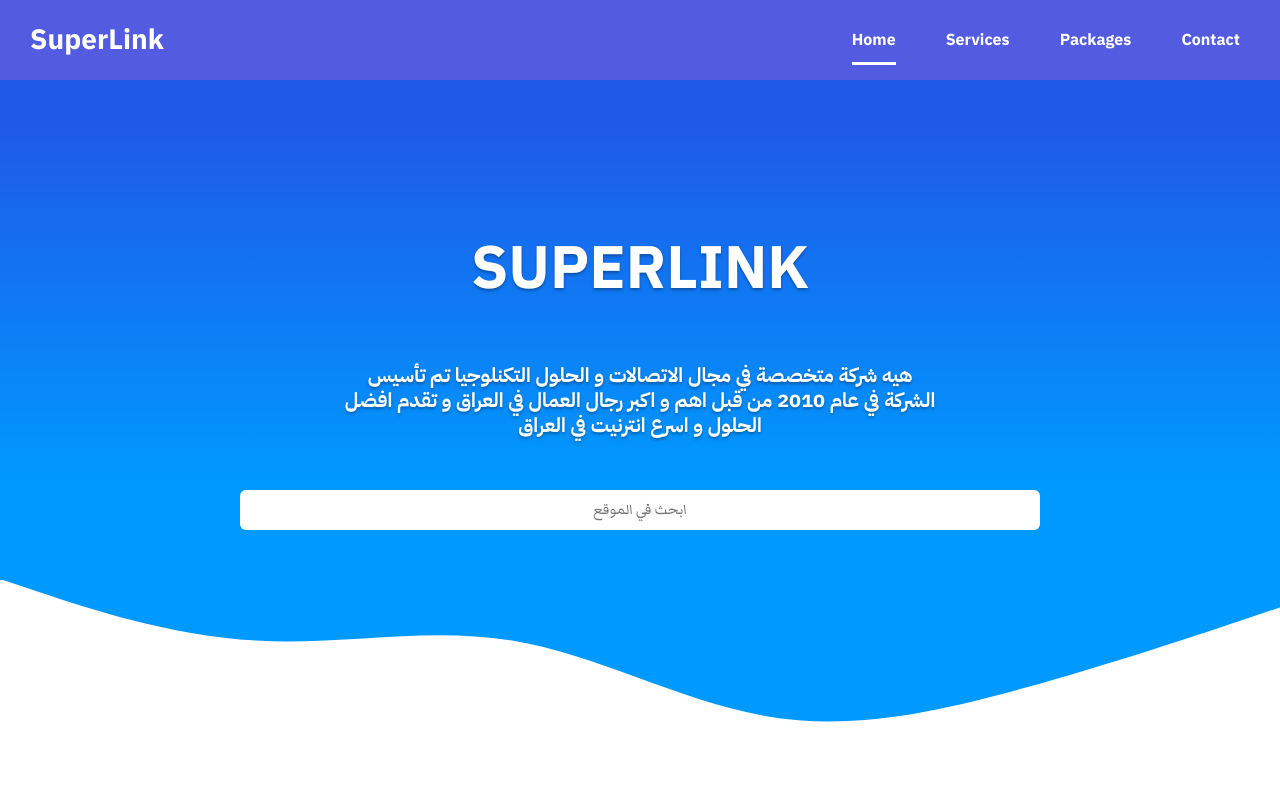
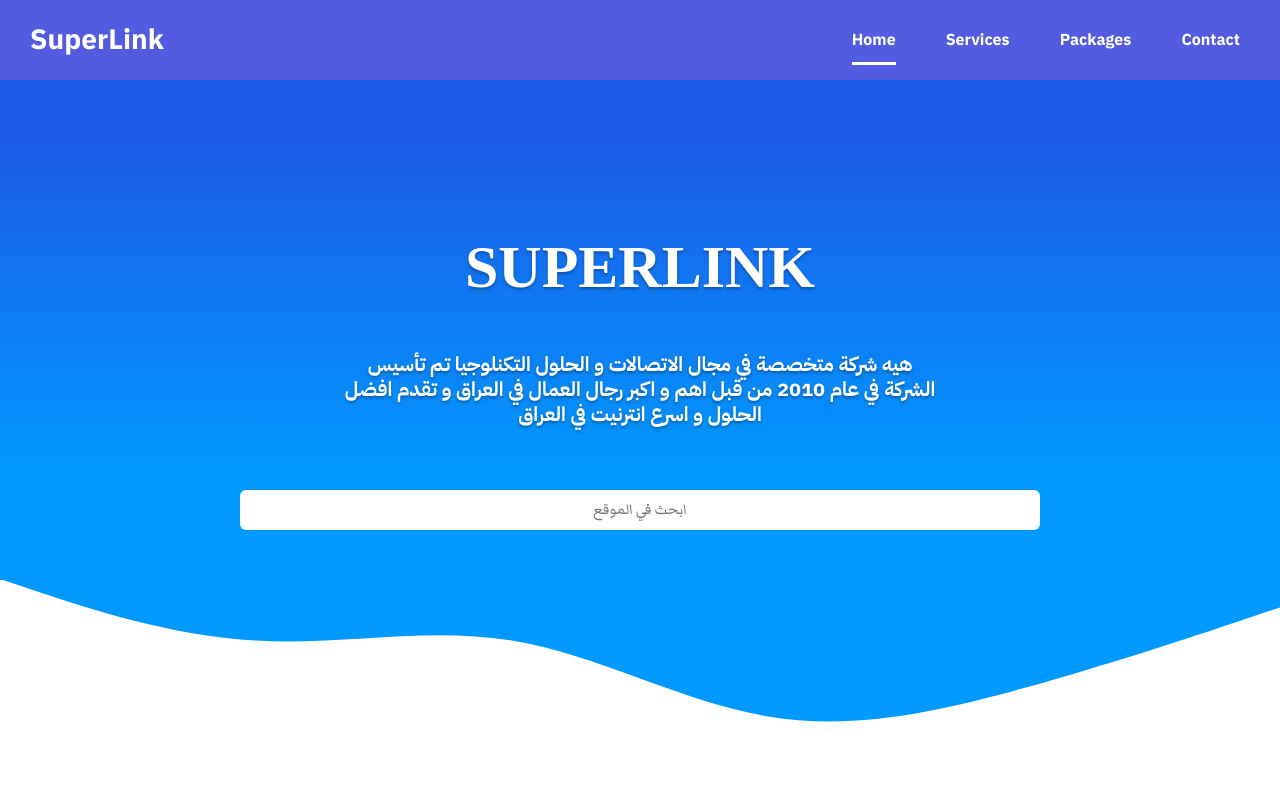
Before and after one commit to MAbdalrhman/SuperLink, a plain HTML site: page index.html in a window 1280 px wide. Shown: the top 800 px of the page. Drawn offline with Linux system fonts and the light colour scheme.

Commit message:
Update main.css

```diff
--- a/CSS/main.css
+++ b/CSS/main.css
@@ -85,7 +85,7 @@ header nav ul li a:hover{
 
 .subtitle span{
     text-shadow: var(--mainSHADOW);
-    font-family: secondaryFONT;
+    font-family: ;
     color: var(--mainCOLOR);
     user-select: none;
     font-weight: 600;
```
